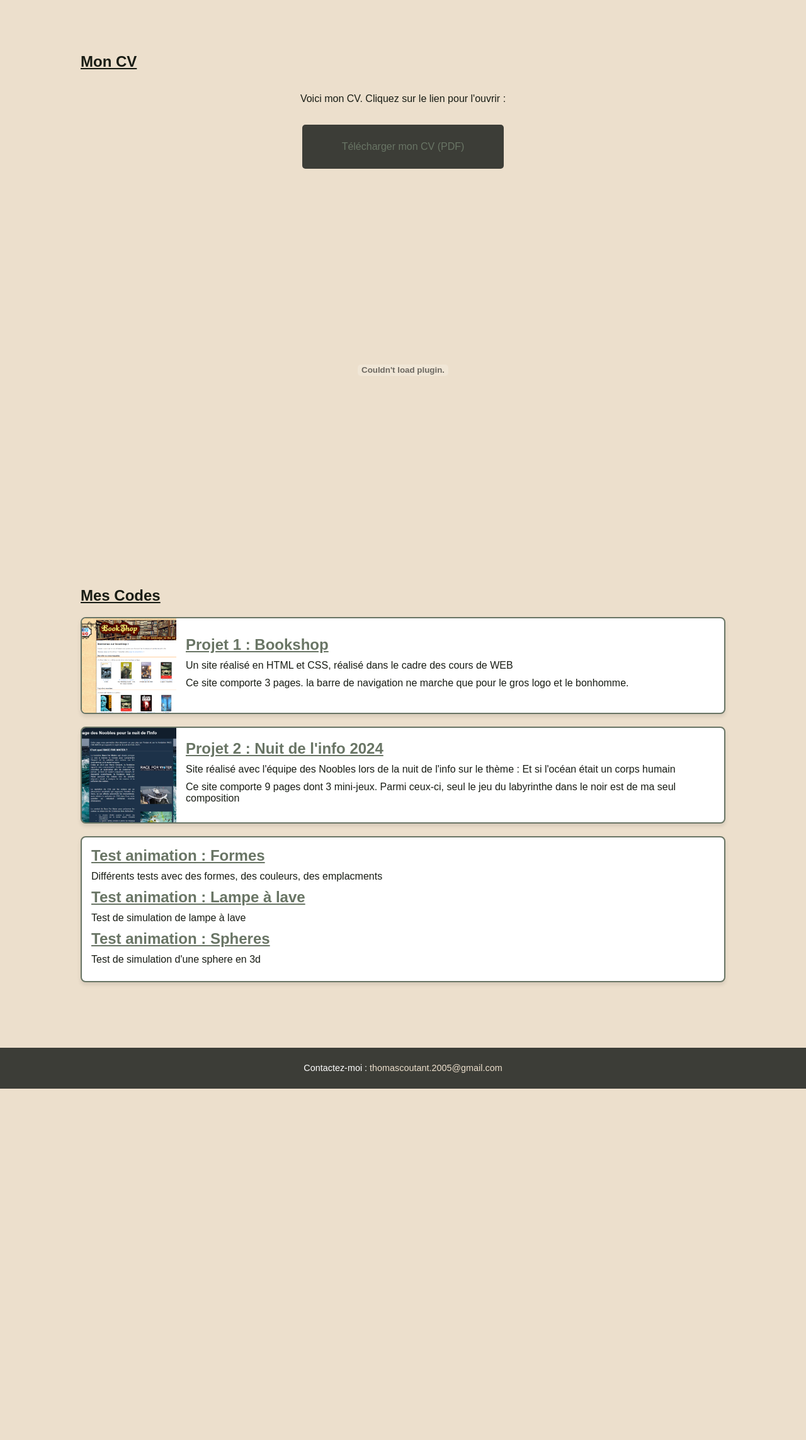
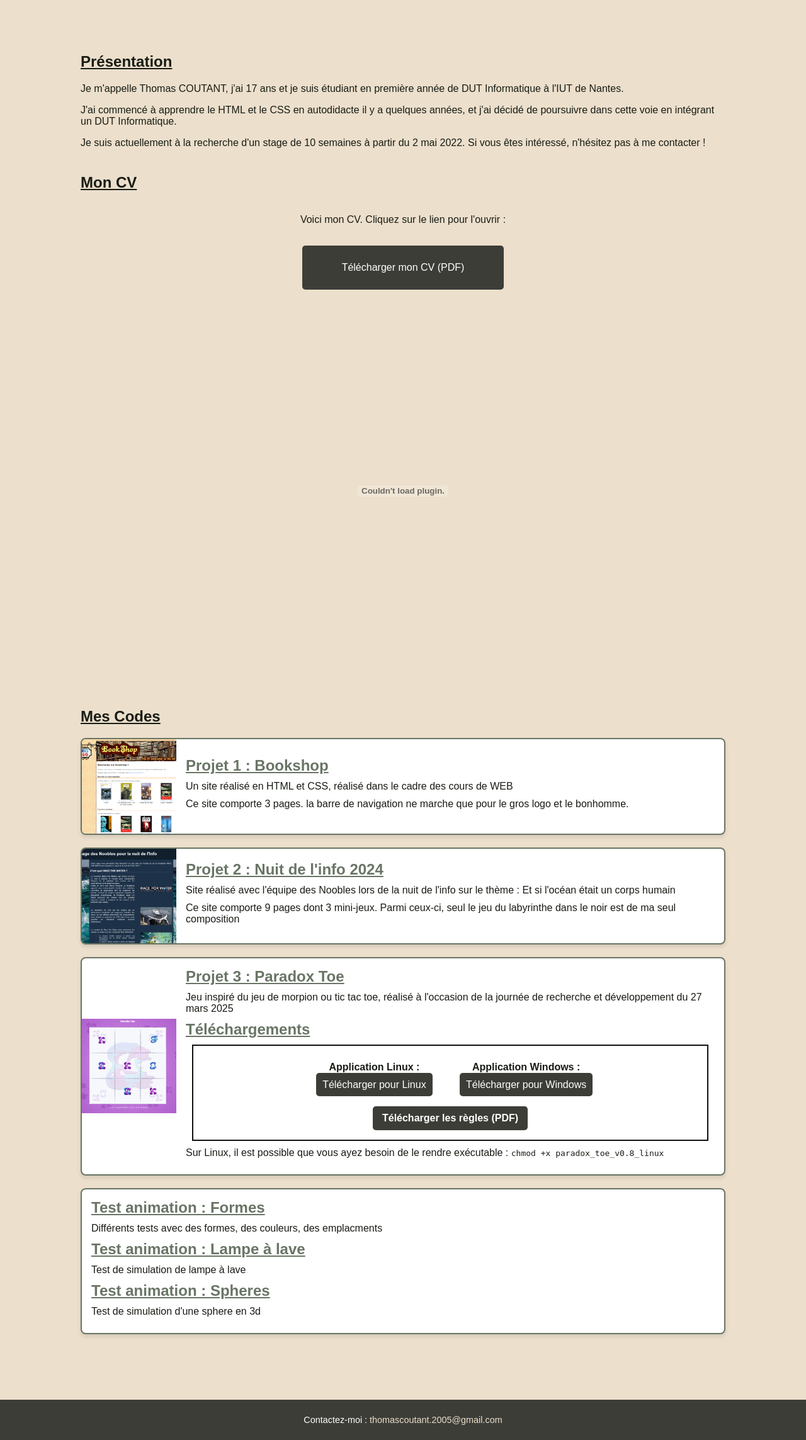
Before and after one commit to thomasctn/portfolio, a PHP site: page / in a window 1280 px wide. Shown: the part 85-2372 px from the top of the page at 63% size. Before the commit the page ends 1814 px from the top, so only its background shows below. Run offline with PHP 8.4, Linux system fonts and the light colour scheme.

Commit message:
ajout paradox toe (downlaod + regles)

```diff
--- a/assets/style.css
+++ b/assets/style.css
@@ -69,6 +69,7 @@
         }
 
         .project-details {
+            flex:1;
             padding: 15px;
         }
 
@@ -202,7 +203,7 @@
             z-index: 1;
         }
 
-        #cv a {
+        #cv a, .downloadDoc {
             color: #697565;
             text-decoration: none;
             background-color: #3C3D37;
@@ -211,9 +212,15 @@
             transition: background-color 0.3s;
         }
 
-        #cv a:hover {
+        #cv a:hover, #downloadDoc:hover {
             background-color: #444;
         }
+
+.downloadDoc{
+    color:white;
+    margin-top: 10px;
+    margin-bottom: 10px;
+}
 
 #cv p ,#cv a{
     display: flex;
@@ -226,3 +233,47 @@
     justify-self: center;
     margin-bottom: 20px;
 }
+
+#download-container {
+    text-align: left;
+}
+
+#download {
+    margin: 10px;
+    border: solid 2px #111;
+    display: flex;
+    flex-direction: column;
+    align-items: center;
+    gap: 15px;
+}
+
+.download-links {
+    margin-top: 15px;
+    display: grid;
+    grid-template-columns: 1fr 1fr;
+    gap: 30px;
+    text-align: center;
+}
+
+.pdf-link {
+    display: block;
+    text-align: center;
+    font-weight: bold;
+    color: white;
+    padding: 10px 15px;
+    border-radius: 5px;
+    text-decoration: none;
+    margin-bottom: 15px;
+}
+
+.pdf-link:hover {
+    background-color: #556b2f;
+}
+
+.download-link:hover {
+    background-color: #556b2f;
+}
+
+.linux-info {
+    text-align: left;
+}
--- a/index.html
+++ b/index.html
@@ -21,7 +21,7 @@
     </button>
 
     <div class="menu" id="menu">
-        <a href="#" onclick="toggleMenu()">Présentation</a>
+        <a href="#presentation" onclick="toggleMenu()">Présentation</a>
         <a href="#cv" onclick="toggleMenu()">Mon CV</a>
 
         <!-- Lien "Mes codes" avec la liste déroulante affichée en permanence -->
@@ -29,6 +29,7 @@
         <div class="dropdown">
             <a href="#bookshop" onclick="toggleMenu()">Bookshop</a>
             <a href="#noobles" onclick="toggleMenu()">Nuit de l'info 2024</a>
+            <a href="#paradoxtoe" onclick="toggleMenu()">Paradox Toe</a>
             <a href="#test" onclick="toggleMenu()">Test</a>
         </div>
 
@@ -40,12 +41,19 @@
     <div class="overlay" id="overlay"></div>
     <main class="wrapper">
         <div classe="content">
+            <section id="presentation">
+                <h2>Présentation</h2>
+                <p>Je m'appelle Thomas COUTANT, j'ai 17 ans et je suis étudiant en première année de DUT Informatique à l'IUT de Nantes.</p>
+                <p>J'ai commencé à apprendre le HTML et le CSS en autodidacte il y a quelques années, et j'ai décidé de poursuivre dans cette voie en intégrant un DUT Informatique.</p>
+                <p>Je suis actuellement à la recherche d'un stage de 10 semaines à partir du 2 mai 2022. Si vous êtes intéressé, n'hésitez pas à me contacter !</p>
+            </section>
+
             <section id="cv">
                 <h2 id="cv" >Mon CV</h2>
 
                 <p>Voici mon CV. Cliquez sur le lien pour l'ouvrir :</p>
 
-                <a href="assets/CV.pdf" target="_blank">Télécharger mon CV (PDF)</a>
+                <a href="assets/CV.pdf" target="_blank" style="color: white;">Télécharger mon CV (PDF)</a>
 
                 <!-- Prévisualisation du PDF avec embed -->
                 <embed src="assets/CV.pdf" width="100%" height="600px" type="application/pdf">
@@ -73,6 +81,43 @@
                     </div>
                 </div>
 
+                <div class="project" id="paradoxtoe">
+
+                    <img src="projets/paradox_toe/paradoxtoe_image.png" alt="Aperçu du projet 3">
+
+                    <div class="project-details">
+                        <h3><a href="#">Projet 3 : Paradox Toe</a></h3>
+                        <p>Jeu inspiré du jeu de morpion ou tic tac toe, réalisé à l'occasion de la journée de recherche et développement du 27 mars 2025</p>
+
+                        <div id="download-container">
+                            <h3 style="text-decoration: underline; text-align: left;">Téléchargements</h3>
+                            <div id="download">
+                                <div class="download-links">
+                                    <div>
+                                        <p><strong>Application Linux :</strong></p>
+                                        <a class="downloadDoc download-link" href="projets/paradox_toe/paradox_toe_v0.8_linux" download>
+                                            Télécharger pour Linux
+                                        </a>
+                                    </div>
+                                    <div>
+                                        <p><strong>Application Windows :</strong></p>
+                                        <a class="downloadDoc download-link" href="projets/paradox_toe/paradox_toe_v0.8_windows.exe" download>
+                                            Télécharger pour Windows
+                                        </a>
+                                    </div>
+                                </div>
+
+                                <a class="downloadDoc pdf-link" href="projets/paradox_toe/Paradox_toe_regle.pdf" target="_blank" >
+                                    Télécharger les règles (PDF)
+                                </a>
+                            </div>
+                            <p class="linux-info">Sur Linux, il est possible que vous ayez besoin de le rendre exécutable : <code>chmod +x paradox_toe_v0.8_linux</code></p>
+                        </div>
+                    </div>
+                </div>
+
+
+
                 <div class="project" id="test">
                     <div class="project-details">
                         <h3><a href="projets/forme/test5.html">Test animation : Formes</a></h3>
```
Also changed, not shown: projets/paradox_toe/paradoxtoe_image.png (added), 1 other file.
